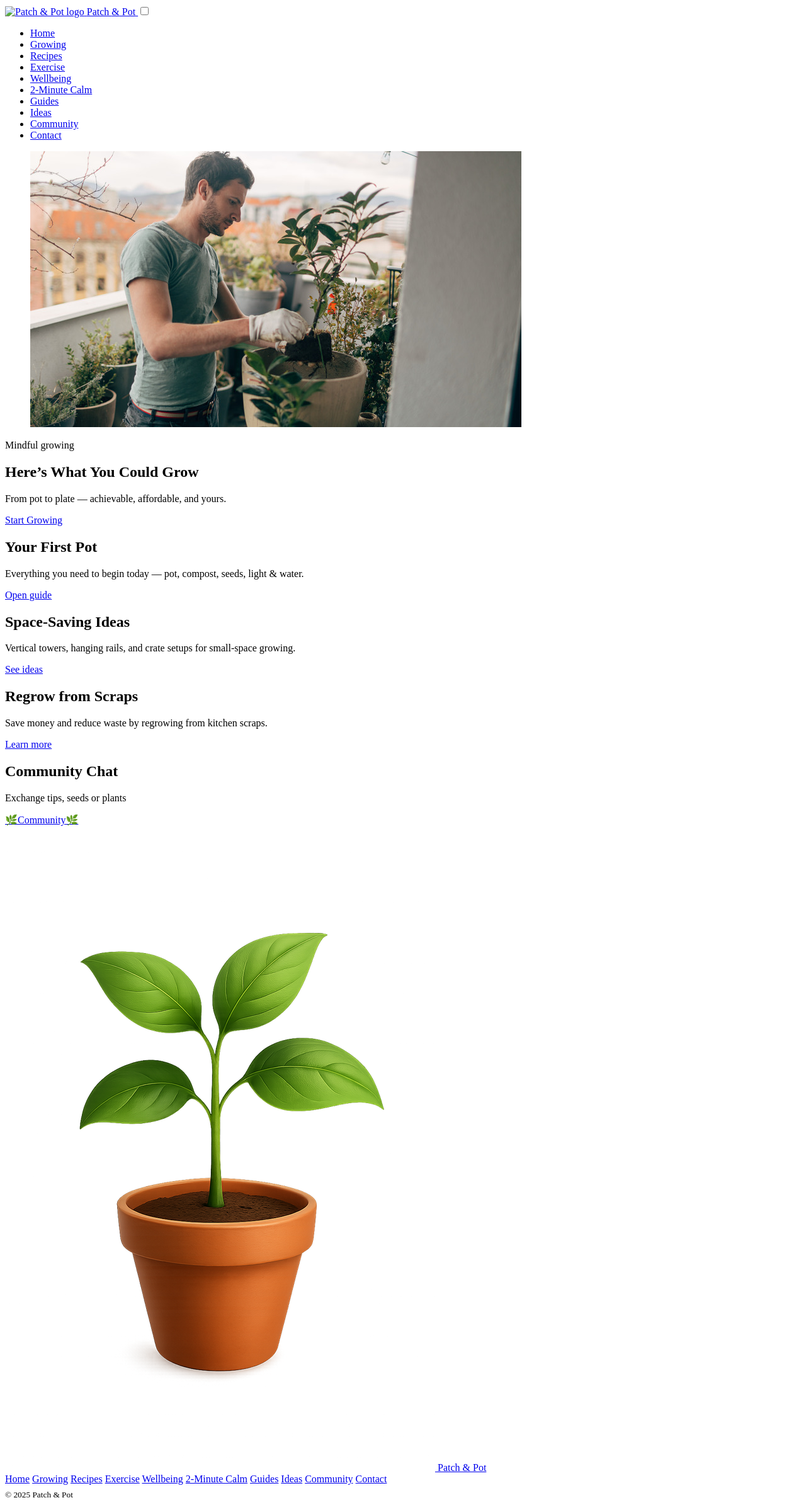
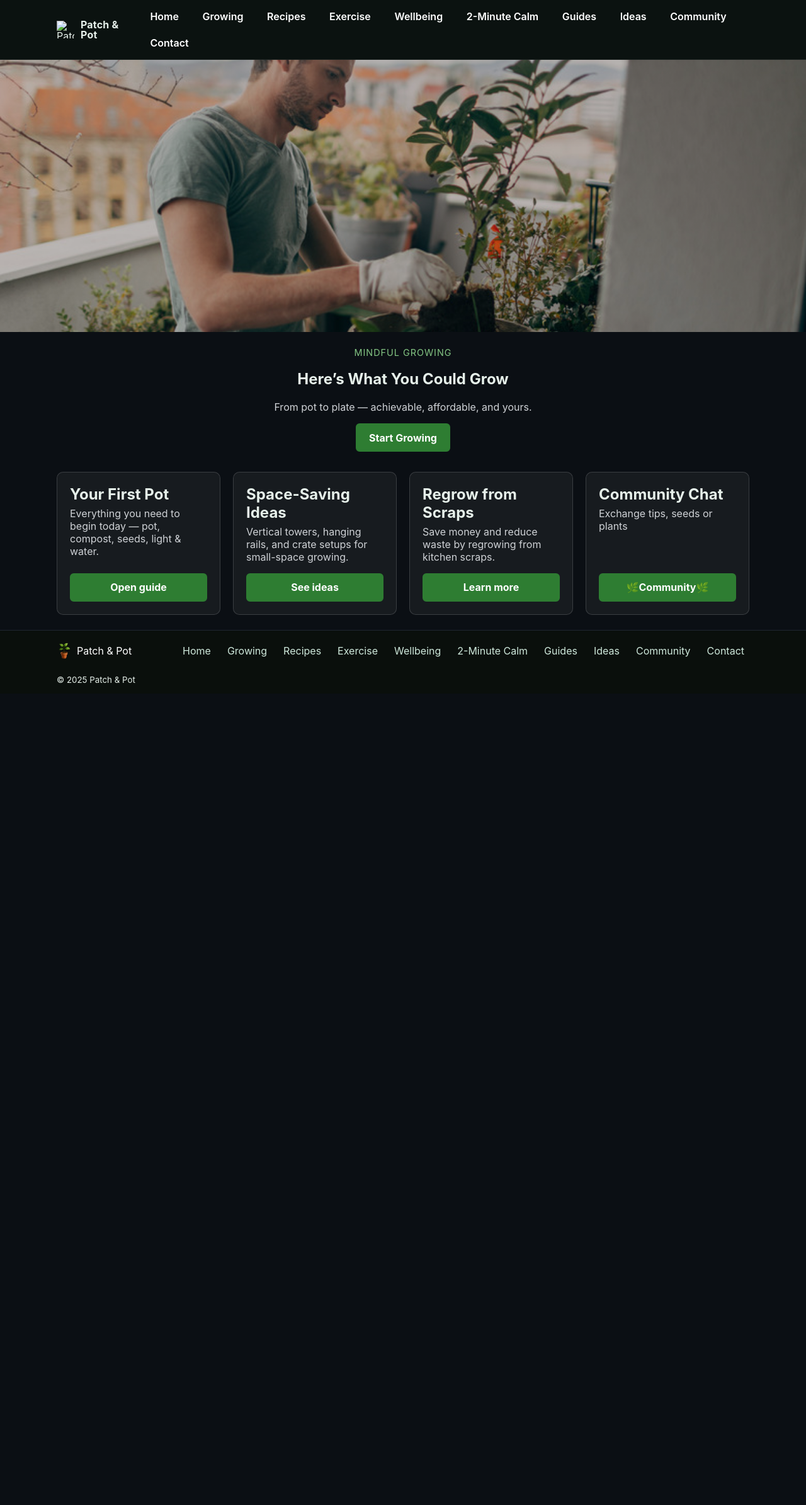
Before and after one commit to grantfitfuel/patchandpot, a Jekyll site: the page built from sites/index.html, in a window 1280 px wide. Shown: the whole page at 63% size. Built offline with Jekyll 4.4.1, drawn with Linux system fonts in a browser that asks for light colours; after the commit the page ends 1101 px from its top, so only the background shows below that.

Commit message:
Update default.html

```diff
--- a/sites/_layouts/default.html
+++ b/sites/_layouts/default.html
@@ -7,23 +7,19 @@
   <meta name="description" content="{{ page.description | default: site.description }}">
   <meta name="keywords" content="{{ page.keywords }}">
 
-  <!-- Favicons use your configured PNG -->
+  <!-- Icons from _config.yml logo -->
   <link rel="icon" type="image/png" href="{{ site.logo | relative_url }}">
   <link rel="apple-touch-icon" href="{{ site.logo | relative_url }}">
 
-  <!-- Stylesheets -->
-  <link rel="stylesheet" href="/css/site.css?v=1">
-  <link rel="stylesheet" href="/css/pp-hotfix.css?v=22"><!-- load last -->
+  <!-- CSS now under /assets/css -->
+  <link rel="stylesheet" href="{{ '/assets/css/site.css?v=1' | relative_url }}">
+  <link rel="stylesheet" href="{{ '/assets/css/pp-hotfix.css?v=22' | relative_url }}">
 </head>
 <body>
-
-  <!-- The ONLY header include (remove from pages) -->
   {% include header.html %}
-
   <main id="main-content" role="main">
     {{ content }}
   </main>
-
   {% include footer.html %}
 </body>
 </html>
```
